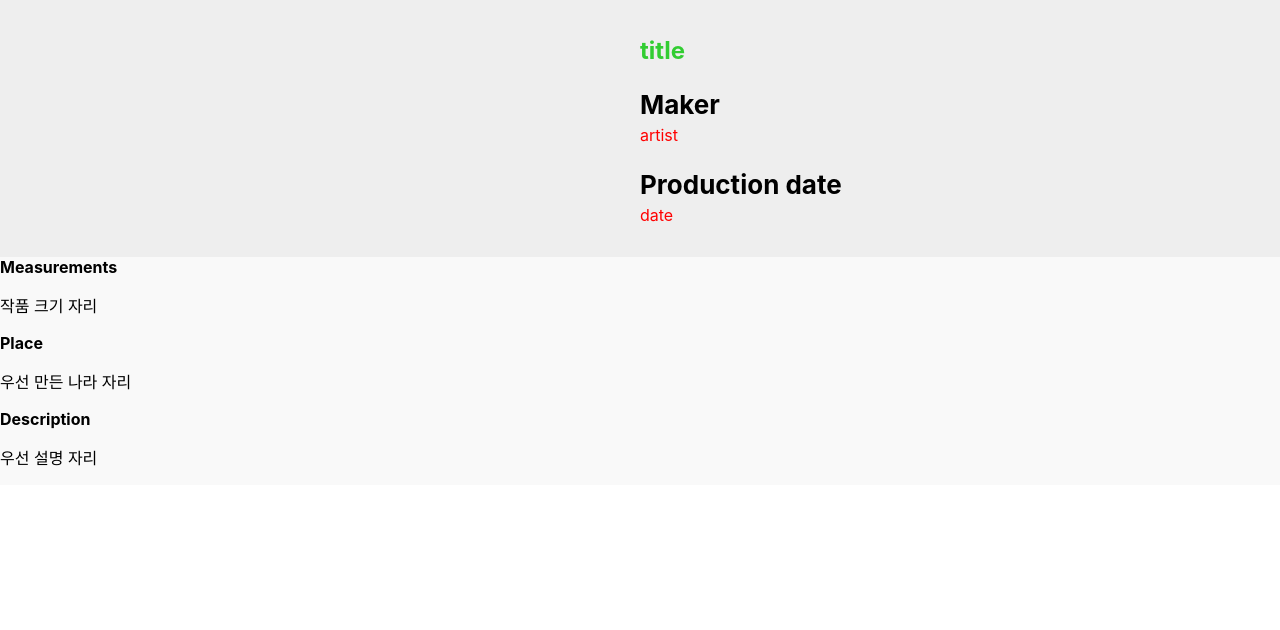
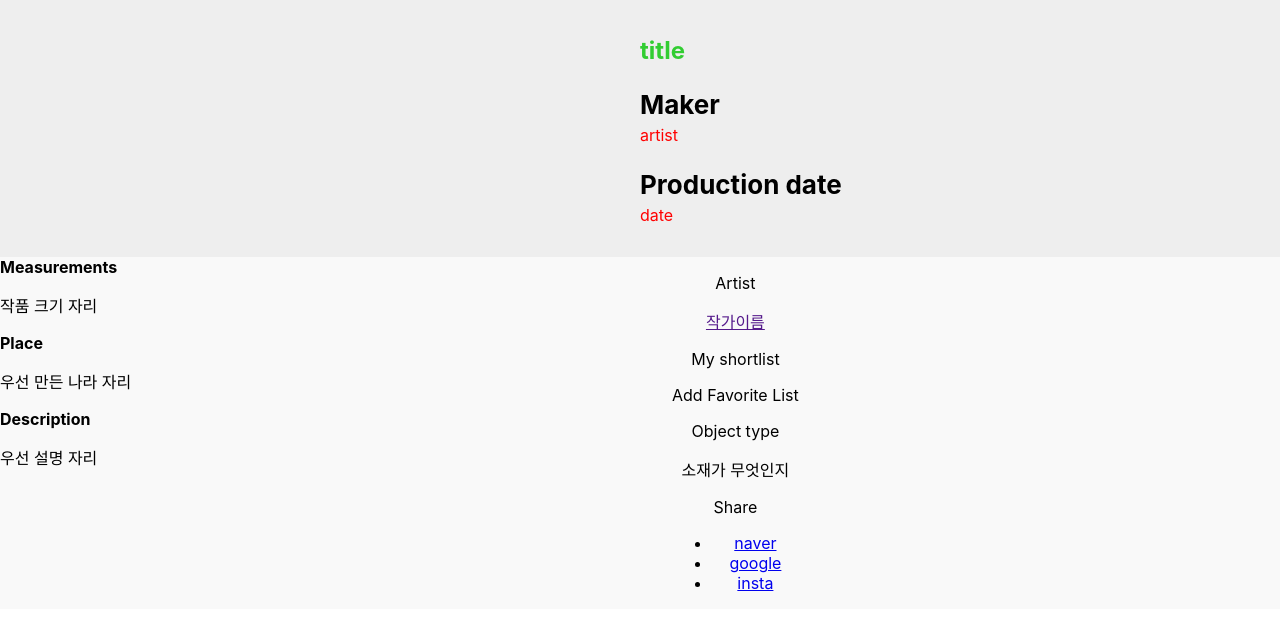
Before and after one commit to anemoa/retry-museum-project, a React (Create React App) app: page / in a window 1280 px wide. Shown: the top 630 px of the page. Built offline with nearby package versions, Linux system fonts and the light colour scheme; the HTML template or start-up script is replaced by a standard one.

Commit message:
feat: add ObjDetailSection elements & use the map method

```diff
--- a/src/pages/work-of-arts/components/ObjectDetailSection.jsx
+++ b/src/pages/work-of-arts/components/ObjectDetailSection.jsx
@@ -12,8 +12,29 @@ const ObjInfoBox = styled.div`
     text-align: left;
 `;
 
+const ContentRender = ({ content }) => {
+    switch (content.type) {
+        case 'link':
+            // return <Link to={`/artists/${content.text}`}>{content.text}</Link>
+            return <a href=''>{content.text}</a>;
+        case 'text':
+            return <p>{content.text}</p>;
+        case 'links':
+            return (
+                <ul>
+                    {content.items.map((link, i) => (
+                        <li key={i}>
+                            <a href={link.url}>{link.name}</a>
+                        </li>
+                    ))}
+                </ul>
+            );
+		default:
+			return null;
+    }
+};
+
 export const ObjectDetailSection = () => {
-
     const artSubInfo = [
         {
             title: 'Artist',
@@ -21,33 +42,33 @@ export const ObjectDetailSection = () => {
                 type: 'link',
                 to: '/period',
                 text: `작가이름`,
-			}
+            },
         },
         {
             title: 'My shortlist',
             content: {
                 type: 'text',
                 text: 'Add Favorite List',
-			}
+            },
         },
         {
             title: 'Object type',
             content: {
                 type: 'text',
                 text: `소재가 무엇인지`,
-			}
+            },
         },
         {
             title: 'Share',
             content: {
                 type: 'links',
                 items: [
-					{url: 'https://www.naver.com', name: 'naver'},
-					{url: 'https://www.google.com', name: 'google'},
-					{url: 'https://www.insta.com', name: 'insta'},
-				]
-			}
-		}
+                    { url: 'https://www.naver.com', name: 'naver' },
+                    { url: 'https://www.google.com', name: 'google' },
+                    { url: 'https://www.insta.com', name: 'insta' },
+                ],
+            },
+        },
     ];
 
     const artsDetail = [
@@ -76,15 +97,14 @@ export const ObjectDetailSection = () => {
             </ObjInfoBox>
 
             <div>
-				{
-					artSubInfo.map((ele, idx) => {
+                {artSubInfo.map((ele, idx) => {
                     return (
                         <div>
-
+                            <p>{ele.title}</p>
+							<ContentRender content={ele.content}/>
                         </div>
-						)
-					} )
-				}
+                    );
+                })}
             </div>
         </ObjDetailSection>
     );
```
Lines whose indentation alone changed are shown as unchanged.
